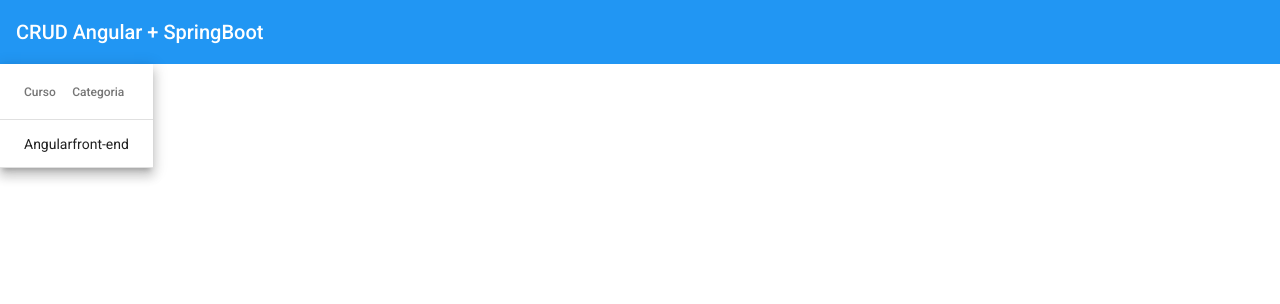
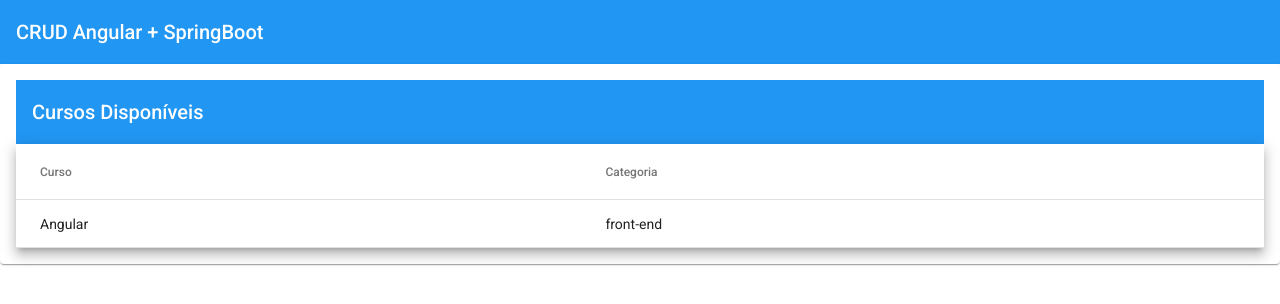
Before and after one commit to antoniodecastroalves/crud-angular, an Angular app: page /courses in a window 1280 px wide. Shown: the top 304 px of the page. Built offline with nearby package versions, Linux system fonts and the light colour scheme.

Commit message:
:sparkles: feat: Material Table CSS and Creating a Material App Module - 01

```diff
--- a/src/app/courses/courses/courses.component.html
+++ b/src/app/courses/courses/courses.component.html
@@ -1,3 +1,6 @@
+<mat-card>
+  <mat-toolbar color="primary"> Cursos Disponíveis </mat-toolbar>
+
   <table mat-table [dataSource]="courses" class="mat-elevation-z8">
 
     <!-- Name Column -->
@@ -15,3 +18,4 @@
     <tr mat-header-row *matHeaderRowDef="displayedColumns"></tr>
     <tr mat-row *matRowDef="let row; columns: displayedColumns;"></tr>
   </table>
+</mat-card>
--- a/src/app/courses/courses/courses.component.scss
+++ b/src/app/courses/courses/courses.component.scss
@@ -0,0 +1,3 @@
+table {
+  width: 100%;
+}
```
Also changed, not shown: src/app/courses/courses.module.ts (+7 -1 lines), src/app/shared/app-material/app-material.module.ts (added, +12 -0 lines). Lines whose indentation alone changed are shown as unchanged.
